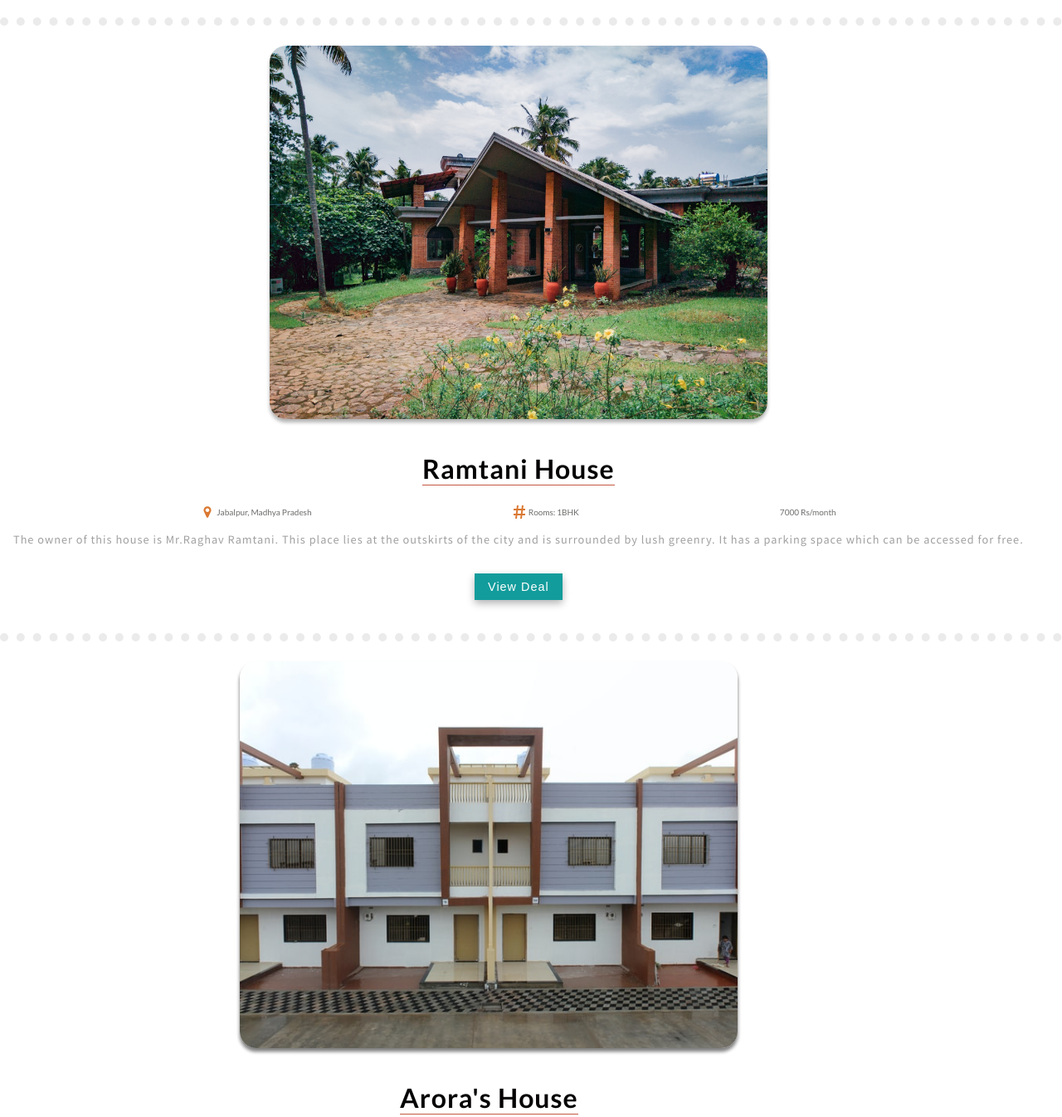
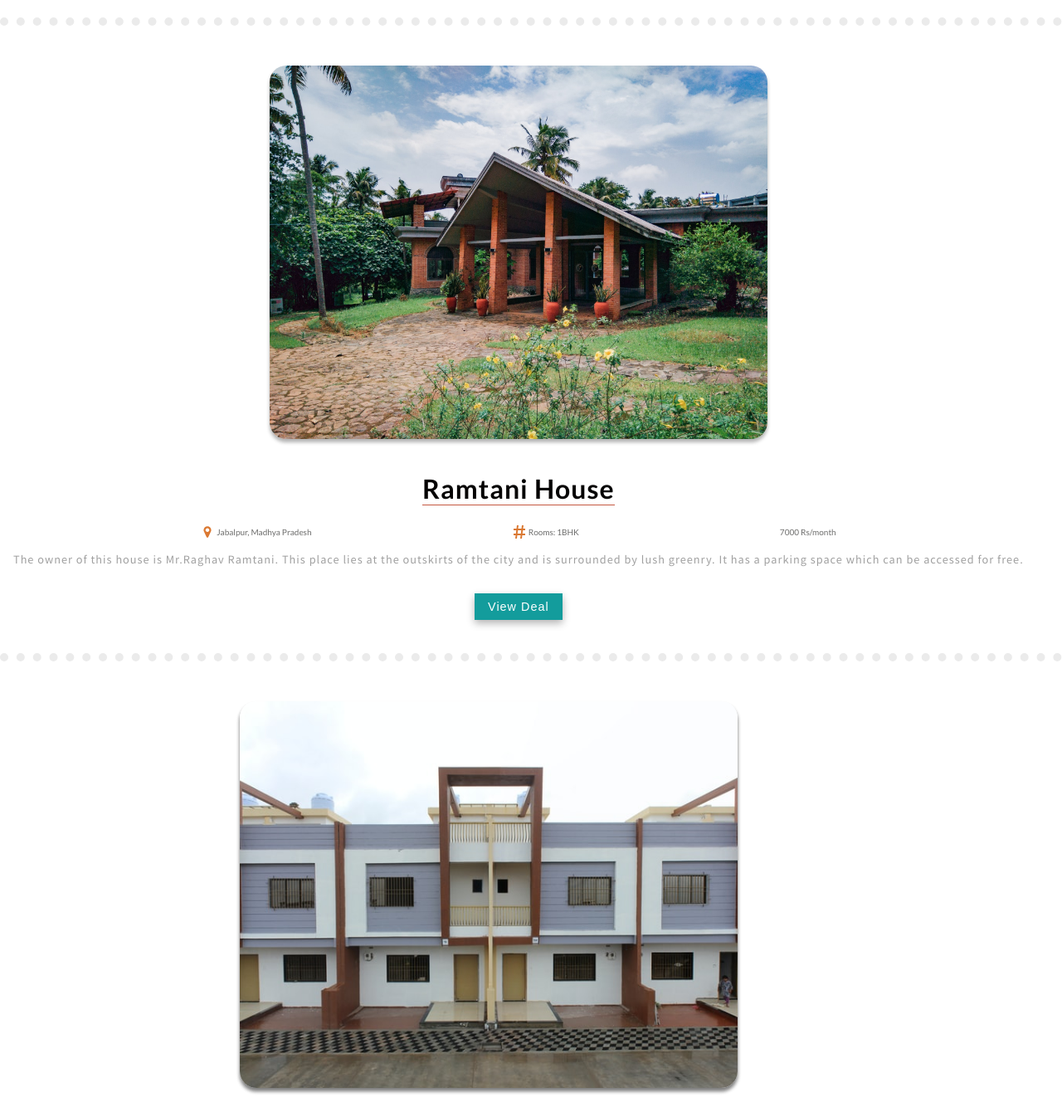
Before and after one commit to Amol-Shrivastava/RentSpace, a website: page index.html in a window 1280 px wide. Shown: the part 2372-3718 px from the top of the page at 83% size. Drawn offline with nearby package versions, Linux system fonts and the light colour scheme; a web font is replaced by a local one.

Commit message:
whitespace solved for<500px

```diff
--- a/index.html
+++ b/index.html
@@ -219,73 +219,7 @@
 
       </div>
 
-      <!-- Lessee Section***********************
-      <div class="services_lessee">
-        <h2 class="secondary-heading services-sect">Lessee Services</h2>
-        <div class="features mt--md">
-          <div class="services-customer faded serv-cust">
-            <figure class="lessee-features">
-              <svg class="icon service-icons icon-bullseye">
-                <use xlink:href="#icon-bullseye"></use>
-		              <symbol id="icon-bullseye" viewBox="0 0 24 28">
-		                <path d="M16 14c0 2.203-1.797 4-4 4s-4-1.797-4-4 1.797-4 4-4 4 1.797 4 4zM18 14c0-3.313-2.688-6-6-6s-6 2.688-6 6 2.688 6 6 6 6-2.688 6-6zM20 14c0 4.422-3.578 8-8 8s-8-3.578-8-8 3.578-8 8-8 8 3.578 8 8zM22 14c0-5.516-4.484-10-10-10s-10 4.484-10 10 4.484 10 10 10 10-4.484 10-10zM24 14c0 6.625-5.375 12-12 12s-12-5.375-12-12 5.375-12 12-12 12 5.375 12 12z"></path>
-		              </symbol>
-              </svg>
-            </figure>
-            <figcaption class="services-desc">
-              <p class="services-heading mt--sm">Understanding Requirements</p>
-              <span class="serivces-about">We focus on filtering exactly those rent space which fits a Lessee requirement.</span>
-
-            </figcaption>
-          </div>
-
-          <div class="services-customer faded serv-cust">
-            <figure class="lessee-features">
-              <svg class="icon service-icons icon-gps_not_fixed">
-                <use xlink:href="#icon-gps_not_fixed"></use>
-		              <symbol id="icon-gps_not_fixed" viewBox="0 0 24 24">
-		                <path d="M12 18.984q2.906 0 4.945-2.039t2.039-4.945-2.039-4.945-4.945-2.039-4.945 2.039-2.039 4.945 2.039 4.945 4.945 2.039zM20.953 11.016h2.063v1.969h-2.063q-0.328 2.953-2.672 5.297t-5.297 2.672v2.063h-1.969v-2.063q-2.953-0.328-5.297-2.672t-2.672-5.297h-2.063v-1.969h2.063q0.328-2.953 2.672-5.297t5.297-2.672v-2.063h1.969v2.063q2.953 0.328 5.297 2.672t2.672 5.297z"></path>
-		              </symbol>
-              </svg>
-            </figure>
-            <figcaption class="services-desc">
-              <p class="services-heading mt--sm">Reducing Distance</p>
-              <span class="serivces-about">Constant Updation of our database is helping us to reach closer to your desired area.</span>
-            </figcaption>
-          </div>
-
-          <div class="services-customer faded serv-cust">
-            <figure class="lessee-features">
-              <svg class="icon service-icons icon-comments">
-                <use xlink:href="#icon-comments"></use>
-		              <symbol id="icon-comments" viewBox="0 0 34 32">
-		                <path d="M25.132 13.165c0-5.165-5.627-9.352-12.566-9.352s-12.566 4.187-12.566 9.352c0 3.104 2.032 5.854 5.16 7.555-0.009 0.027-2.492 4.545-2.492 4.545s7.582-2.892 7.603-2.904c0.744 0.103 1.511 0.155 2.295 0.155 6.939 0 12.566-4.187 12.566-9.351zM34.385 16.087c0-5.164-5.297-9.314-11.031-9.351 8.22 8.188-1.461 16.912-9.351 16.912 0 0 0.877 1.79 7.816 1.79 0.783 0 1.551-0.054 2.295-0.156 0.021 0.014 7.604 2.904 7.604 2.904s-2.484-4.517-2.492-4.544c3.127-1.701 5.159-4.452 5.159-7.555z"></path>
-		              </symbol>
-              </svg>
-            </figure>
-            <figcaption class="services-desc">
-              <p class="services-heading mt--sm">Synchronised Feedback</p>
-              <span class="serivces-about">User reviews help us to maintain a real time updated environment in terms of rooms & houses.</span>
-            </figcaption>
-          </div>
-
-          <div class="services-customer faded serv-cust">
-            <figure class="lessee-features">
-              <svg class="icon service-icons icon-thumbs-up">
-                <use xlink:href="#icon-thumbs-up"></use>
-		              <symbol id="icon-thumbs-up" viewBox="0 0 25 28">
-		                <path d="M4 21c0-0.547-0.453-1-1-1-0.562 0-1 0.453-1 1 0 0.562 0.438 1 1 1 0.547 0 1-0.438 1-1zM6.5 13v10c0 0.547-0.453 1-1 1h-4.5c-0.547 0-1-0.453-1-1v-10c0-0.547 0.453-1 1-1h4.5c0.547 0 1 0.453 1 1zM25 13c0 0.828-0.328 1.719-0.859 2.328 0.172 0.5 0.234 0.969 0.234 1.188 0.031 0.781-0.203 1.516-0.672 2.141 0.172 0.578 0.172 1.203 0 1.828-0.156 0.578-0.453 1.094-0.844 1.469 0.094 1.172-0.172 2.125-0.766 2.828-0.672 0.797-1.703 1.203-3.078 1.219h-2.016c-2.234 0-4.344-0.734-6.031-1.313-0.984-0.344-1.922-0.672-2.469-0.688-0.531-0.016-1-0.453-1-1v-10.016c0-0.516 0.438-0.953 0.953-1 0.578-0.047 2.078-1.906 2.766-2.812 0.562-0.719 1.094-1.391 1.578-1.875 0.609-0.609 0.781-1.547 0.969-2.453 0.172-0.922 0.359-1.891 1.031-2.547 0.187-0.187 0.438-0.297 0.703-0.297 3.5 0 3.5 2.797 3.5 4 0 1.281-0.453 2.188-0.875 3-0.172 0.344-0.328 0.5-0.453 1h4.328c1.625 0 3 1.375 3 3z"></path>
-		               </symbol>
-              </svg>
-            </figure>
-            <figcaption class="services-desc">
-              <p class="services-heading mt--sm">Verified Lessor Details</p>
-              <span class="serivces-about">RentSpace completely verifies information submitted by each lessor about their space</span>
-            </figcaption>
-          </div>
-        </div>
-      </div> -->
-    </section>
+        </section>
 
     <!-- samples **************************** -->
     <section class="sample-space">
@@ -345,7 +279,7 @@
 
 
 <!-- 2 container -->
-        <div class="space-container">
+        <div class="space-container mt--md">
 
           <!-- img -->
           <figure class="space-img-cont">
@@ -398,7 +332,7 @@
 
 
 
-        <div class="space-container">
+        <div class="space-container mt--md">
           <!-- img -->
           <figure class="space-img-cont">
 
```
